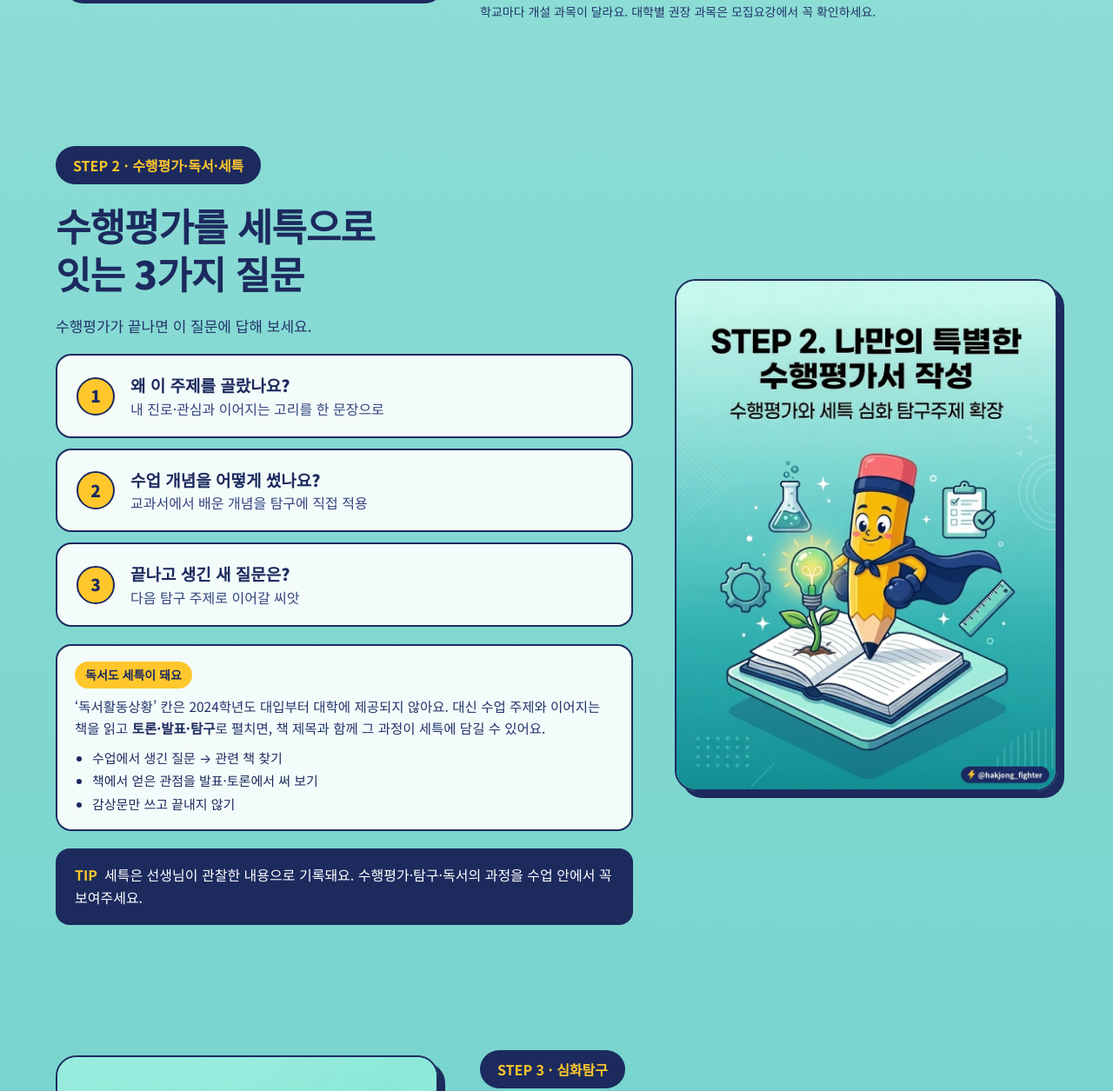
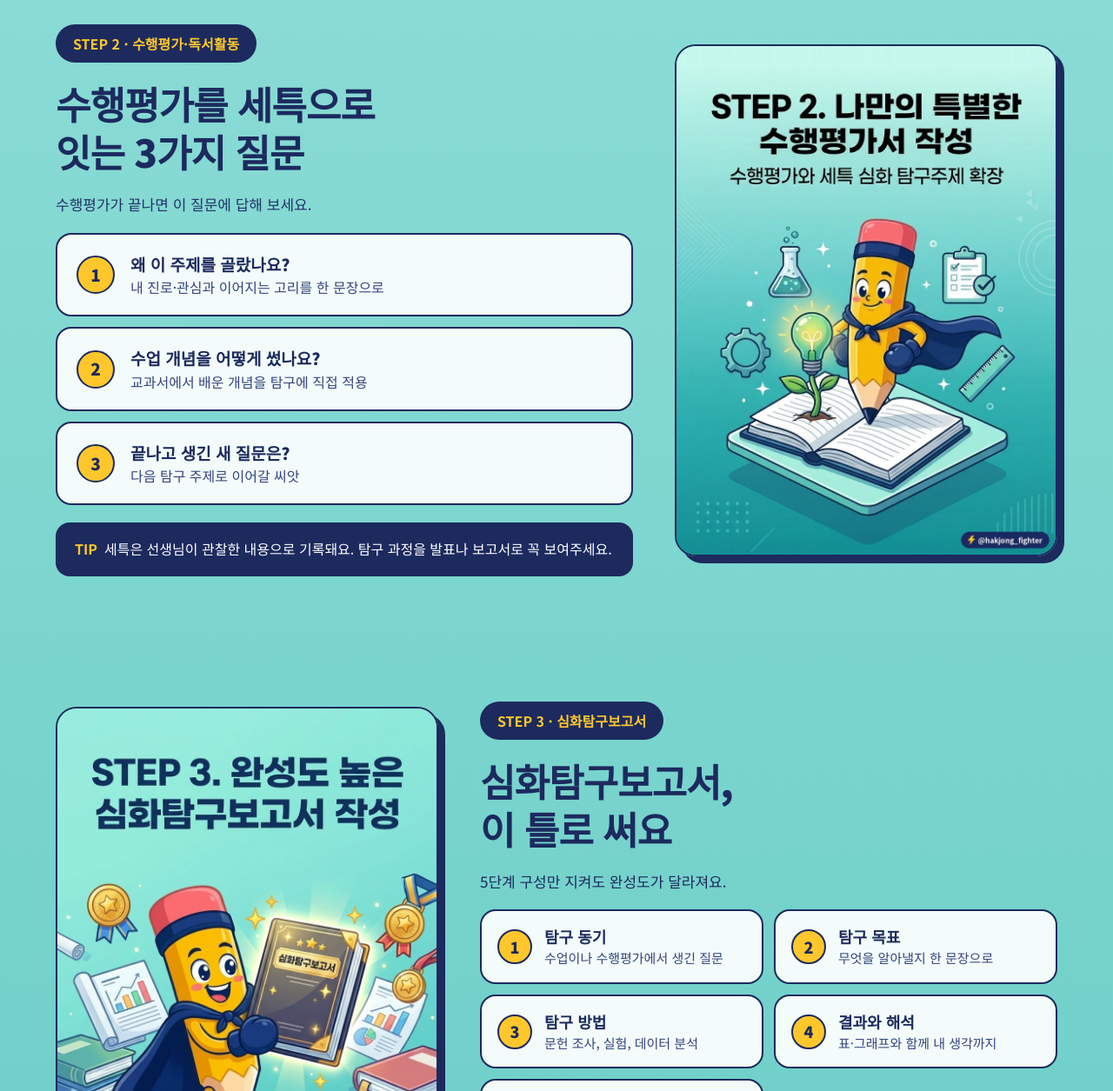
Before and after one commit to hakjongfighter/hakjongfighter.github.io, a plain HTML site: page index.html in a window 1280 px wide. Shown: the part 4134-5389 px from the top of the page at 87% size. Drawn offline with Linux system fonts and the light colour scheme.

Commit message:
독서 강조 내용 정리, 로드맵 단계명 수정 (미리보기)
Co-Authored-By: Claude Opus 5.5 <noreply@anthropic.com>
Claude-Session: https://claude.ai/code/session_01CejgdAbb9FguR4oT5HCbHp

```diff
--- a/index.html
+++ b/index.html
@@ -64,11 +64,6 @@ p{margin:0}
 @media (prefers-reduced-motion:no-preference){.scroll-hint span{animation:hf-nudge 1.8s ease-in-out infinite}@keyframes hf-nudge{0%,100%{transform:translateY(0)}50%{transform:translateY(4px)}}}
 .bridge{margin:6px 0 0;font-size:16px;font-weight:700;color:var(--muted2);line-height:1.6}
 .bridge.center{text-align:center}
-.reading{padding:18px 20px;display:flex;flex-direction:column;gap:8px}
-.reading-h{align-self:flex-start;background:var(--yellow);color:var(--navy);font-weight:900;font-size:14px;padding:5px 12px;border-radius:999px}
-.reading p{margin:0;font-size:15.5px;line-height:1.65;color:var(--muted2)}
-.reading p b{color:var(--navy)}
-.reading ul{margin:2px 0 0;padding-left:20px;display:flex;flex-direction:column;gap:4px;font-size:15px;color:var(--navy)}
 .tip{background:var(--navy);color:#fff;border-radius:16px;padding:18px 22px;font-size:16px;line-height:1.6}
 .tip b{color:var(--yellow);margin-right:8px}
 .shot{width:100%;height:auto;aspect-ratio:896/1200;object-fit:cover;border:2px solid var(--navy);border-radius:24px;box-shadow:8px 8px 0 var(--navy)}
@@ -523,13 +518,6 @@ height="0" width="0" style="display:none;visibility:hidden"></iframe></noscript>
         <li class="msg out" style="--i:5">
           <p>활동들이 한 방향으로 이어지는지가 핵심이야. 심화탐구보고서로 깊이를 더해 보자.</p>
         </li>
-        <li class="msg in" style="--i:6">
-          <span class="ava a1" aria-hidden="true"><svg viewBox="0 0 24 24" width="20" height="20" fill="currentColor"><circle cx="12" cy="8.5" r="4"/><path d="M4 20.5c.8-4 4-6 8-6s7.2 2 8 6z"/></svg></span>
-          <p>책 많이 읽으면 생기부에 도움 돼?</p>
-        </li>
-        <li class="msg out" style="--i:7">
-          <p>읽은 책 목록은 이제 대학에 안 가. 수업에서 토론·발표로 이어 가야 세특에 남아!</p>
-        </li>
       </ol>
     </div>
     <p class="bridge center">그럼, 첫 단계부터 차근차근 볼까요?</p>
@@ -558,7 +546,7 @@ height="0" width="0" style="display:none;visibility:hidden"></iframe></noscript>
 <section id="step2" class="step s2">
   <div class="wrap row">
     <div class="col-text">
-      <span class="pill">STEP 2 · 수행평가·독서·세특</span>
+      <span class="pill">STEP 2 · 수행평가·독서활동</span>
       <h3>수행평가를 세특으로<br>잇는 3가지 질문</h3>
       <p class="sub">수행평가가 끝나면 이 질문에 답해 보세요.</p>
       <ol class="list">
@@ -566,16 +554,7 @@ height="0" width="0" style="display:none;visibility:hidden"></iframe></noscript>
         <li class="card"><span class="num" aria-hidden="true">2</span><span><strong>수업 개념을 어떻게 썼나요?</strong><span class="d">교과서에서 배운 개념을 탐구에 직접 적용</span></span></li>
         <li class="card"><span class="num" aria-hidden="true">3</span><span><strong>끝나고 생긴 새 질문은?</strong><span class="d">다음 탐구 주제로 이어갈 씨앗</span></span></li>
       </ol>
-      <div class="reading card">
-        <span class="reading-h">독서도 세특이 돼요</span>
-        <p>‘독서활동상황’ 칸은 2024학년도 대입부터 대학에 제공되지 않아요. 대신 수업 주제와 이어지는 책을 읽고 <b>토론·발표·탐구</b>로 펼치면, 책 제목과 함께 그 과정이 세특에 담길 수 있어요.</p>
-        <ul>
-          <li>수업에서 생긴 질문 → 관련 책 찾기</li>
-          <li>책에서 얻은 관점을 발표·토론에서 써 보기</li>
-          <li>감상문만 쓰고 끝내지 않기</li>
-        </ul>
-      </div>
-      <div class="tip"><b>TIP</b>세특은 선생님이 관찰한 내용으로 기록돼요. 수행평가·탐구·독서의 과정을 수업 안에서 꼭 보여주세요.</div>
+      <div class="tip"><b>TIP</b>세특은 선생님이 관찰한 내용으로 기록돼요. 탐구 과정을 발표나 보고서로 꼭 보여주세요.</div>
     </div>
     <div class="col-img"><img class="shot" src="images/step2.jpg" alt="STEP 2. 나만의 특별한 수행평가서 작성 — 펼친 책 위의 연필 캐릭터와 전구, 플라스크" loading="lazy" width="896" height="1200"></div>
   </div>
@@ -585,7 +564,7 @@ height="0" width="0" style="display:none;visibility:hidden"></iframe></noscript>
   <div class="wrap row">
     <div class="col-img"><img class="shot" src="images/step3.jpg" alt="STEP 3. 완성도 높은 심화탐구보고서 작성 — 빛나는 보고서를 든 연필 캐릭터와 메달" loading="lazy" width="896" height="1200"></div>
     <div class="col-text">
-      <span class="pill">STEP 3 · 심화탐구</span>
+      <span class="pill">STEP 3 · 심화탐구보고서</span>
       <h3>심화탐구보고서,<br>이 틀로 써요</h3>
       <p class="sub" style="color:var(--navy)">5단계 구성만 지켜도 완성도가 달라져요.</p>
       <ol class="list grid5" style="gap:12px">
@@ -608,7 +587,7 @@ height="0" width="0" style="display:none;visibility:hidden"></iframe></noscript>
       <h2>합격을 부르는<br>3단계 로드맵 완성!</h2>
       <ol class="chips">
         <li><b>1단계</b>진로·과목 선택</li>
-        <li><b>2단계</b>수행평가·독서·세특</li>
+        <li><b>2단계</b>수행평가·독서활동</li>
         <li><b>3단계</b>심화탐구보고서</li>
       </ol>
       <p class="big">인스타 DM으로 <em>[설계도]</em>라고 보내면 <br>전문상담을 해드려요</p>
```
